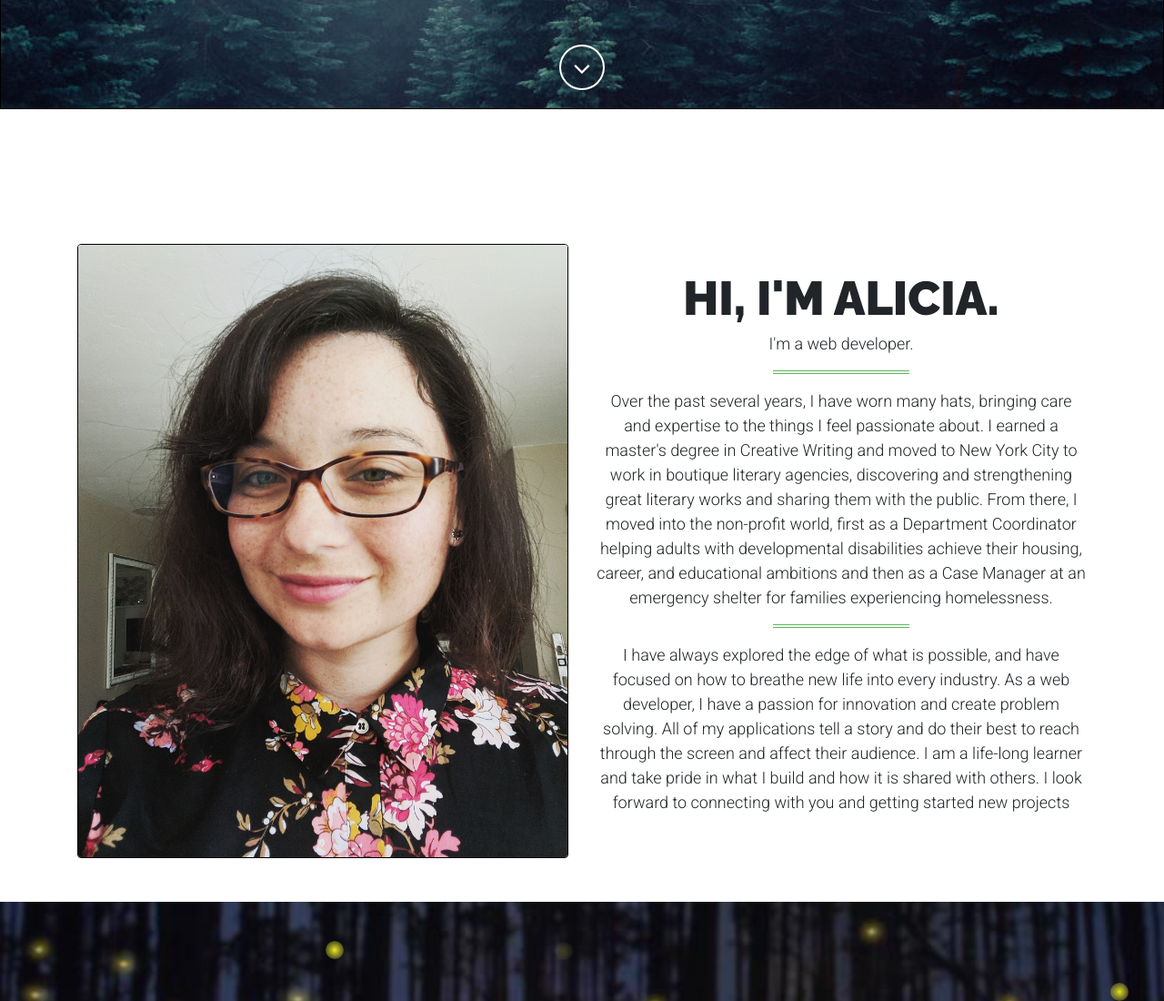
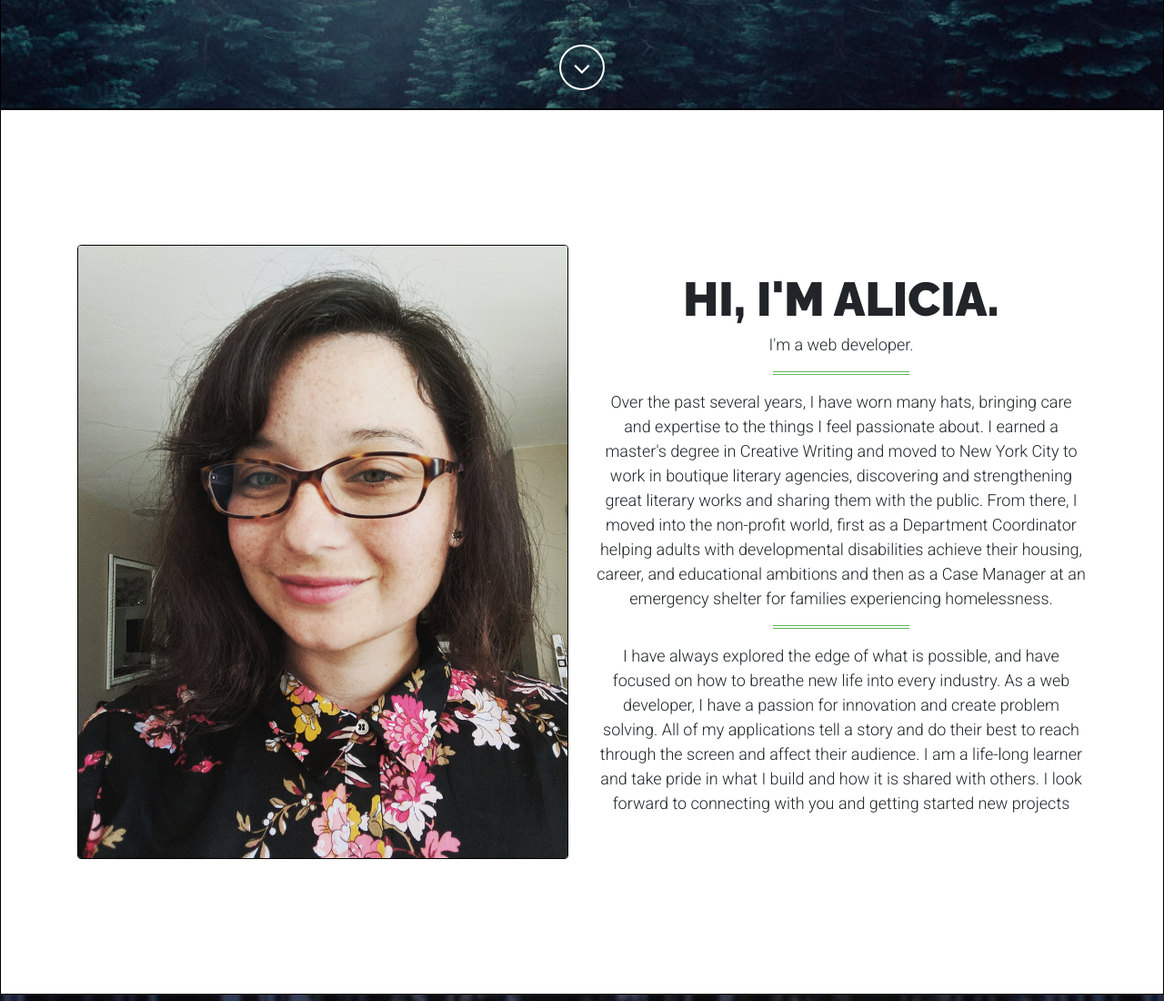
Before and after one commit to unleashalicia/portfolio, a plain HTML site: page index.html in a window 1280 px wide. Shown: the part 680-1780 px from the top of the page at 91% size. Drawn offline with nearby package versions, Linux system fonts and the light colour scheme.

Commit message:
Fixed spacing issue with fireflies section and added border

```diff
--- a/index.html
+++ b/index.html
@@ -115,7 +115,7 @@
     </header>
 
     <!-- About Section -->
-    <section class="page-section" id="about">
+    <section class="page-section" id="about" style="padding-bottom: 100px; border: 1px solid black">
       <div class="container wow fadeIn">
         <div class="row">
           <div class="col-lg-6">
```
Also changed, not shown: css/vitality-green.css (line endings or trailing spaces).
